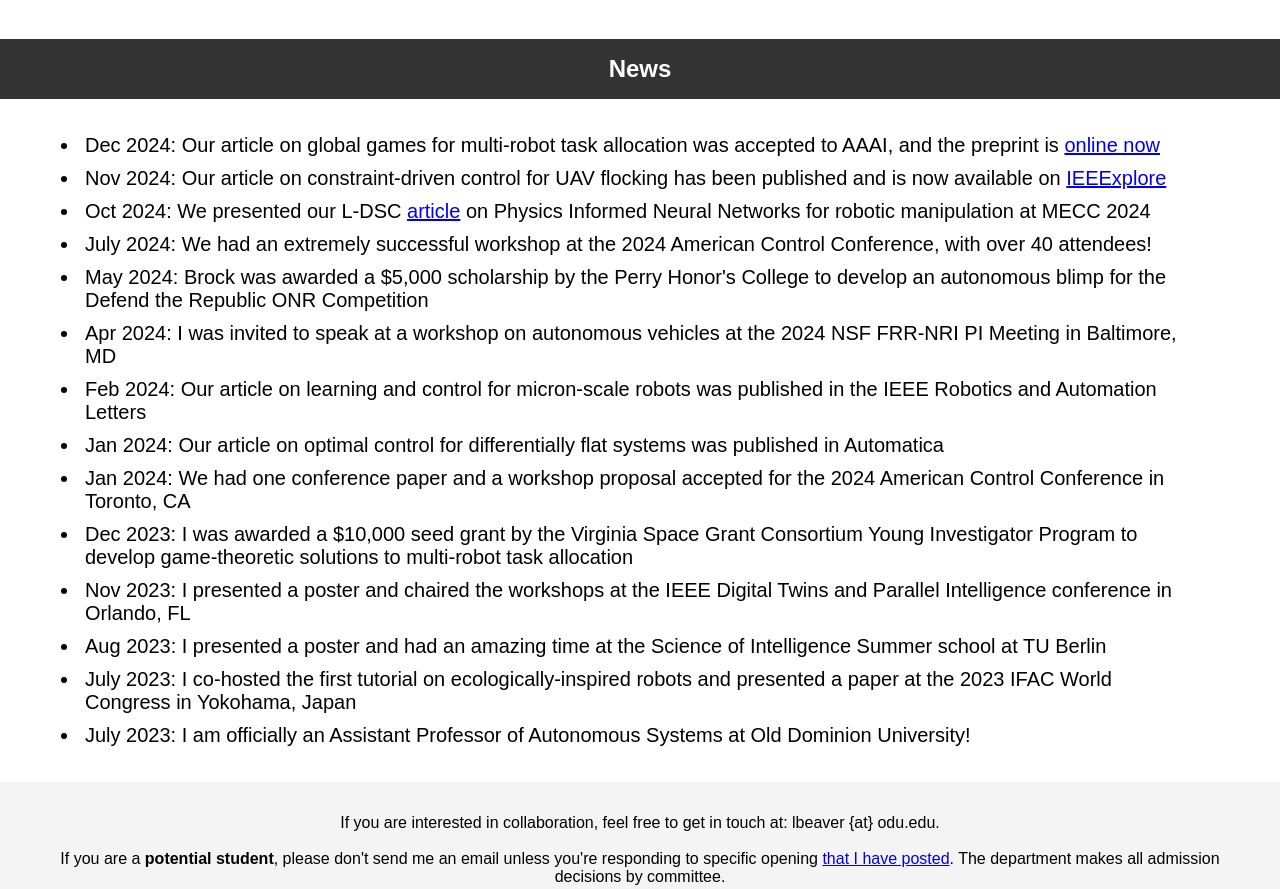
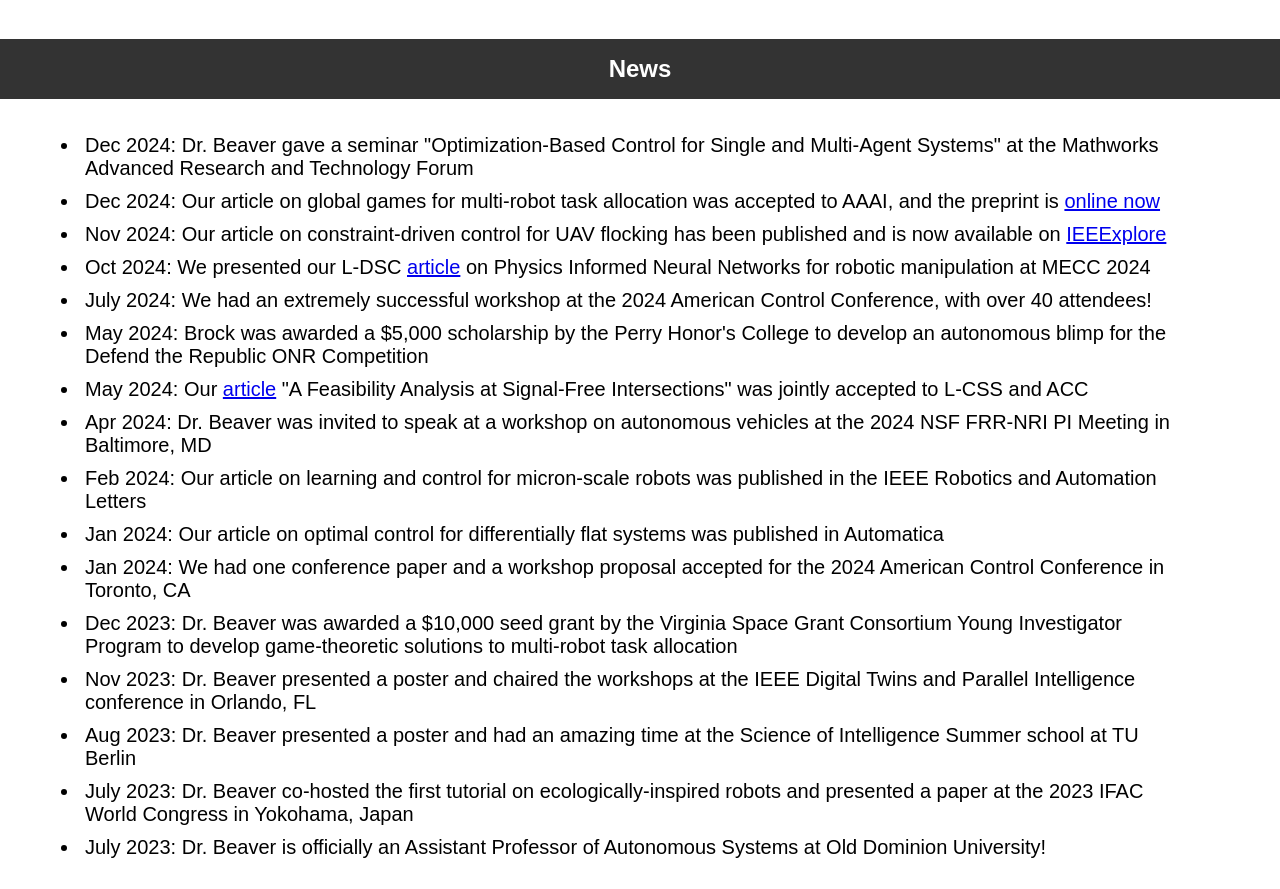
Before and after one commit to Logiant/intsyslab, a plain HTML site: page index.html in a window 1280 px wide. Shown: the part 1200-2089 px from the top of the page. Drawn offline with Linux system fonts and the light colour scheme.

Commit message:
new just before CDC

```diff
--- a/index.html
+++ b/index.html
@@ -95,20 +95,22 @@
     <section id="news">
       <header> <h2>News</h2> </header>
       <ul>
+		<li>Dec 2024: Dr. Beaver gave a seminar "Optimization-Based Control for Single and Multi-Agent Systems" at the Mathworks Advanced Research and Technology Forum</li>
 		<li>Dec 2024: Our article on global games for multi-robot task allocation was accepted to AAAI, and the preprint is <a href=https://arxiv.org/abs/2403.15621>online now</a></li>
 	  	<li>Nov 2024: Our article on constraint-driven control for UAV flocking has been published and is now available on <a href=https://ieeexplore.ieee.org/document/10737653>IEEExplore</a> </li>
 	  	<li>Oct 2024: We presented our L-DSC <a href=https://doi.org/10.1115/1.4066627>article</a> on Physics Informed Neural Networks for robotic manipulation at MECC 2024</li>
 	    <li>July 2024: We had an extremely successful workshop at the 2024 American Control Conference, with over 40 attendees!</li>
         <li>May 2024: Brock was awarded a $5,000 scholarship by the Perry Honor's College to develop an autonomous blimp for the Defend the Republic ONR Competition</li>
-        <li>Apr 2024: I was invited to speak at a workshop on autonomous vehicles at the 2024 NSF FRR-NRI PI Meeting in Baltimore, MD</li>
+		<li>May 2024: Our <a href=https://ieeexplore.ieee.org/document/10551377/>article</a> "A Feasibility Analysis at Signal-Free Intersections" was jointly accepted to L-CSS and ACC</li>
+        <li>Apr 2024: Dr. Beaver was invited to speak at a workshop on autonomous vehicles at the 2024 NSF FRR-NRI PI Meeting in Baltimore, MD</li>
         <li>Feb 2024: Our article on learning and control for micron-scale robots was published in the IEEE Robotics and Automation Letters</li>
         <li>Jan 2024: Our article on optimal control for differentially flat systems was published in Automatica</li>
         <li>Jan 2024: We had one conference paper and a workshop proposal accepted for the 2024 American Control Conference in Toronto, CA</li>
-        <li>Dec 2023: I was awarded a $10,000 seed grant by the Virginia Space Grant Consortium Young Investigator Program to develop game-theoretic solutions to multi-robot task allocation</li>
-        <li>Nov 2023: I presented a poster and chaired the workshops at the IEEE Digital Twins and Parallel Intelligence conference in Orlando, FL</li>
-        <li>Aug 2023: I presented a poster and had an amazing time at the Science of Intelligence Summer school at TU Berlin</li>
-        <li>July 2023: I co-hosted the first tutorial on ecologically-inspired robots and presented a paper at the 2023 IFAC World Congress in Yokohama, Japan</li>
-        <li>July 2023: I am officially an Assistant Professor of Autonomous Systems at Old Dominion University!</li>
+        <li>Dec 2023: Dr. Beaver was awarded a $10,000 seed grant by the Virginia Space Grant Consortium Young Investigator Program to develop game-theoretic solutions to multi-robot task allocation</li>
+        <li>Nov 2023: Dr. Beaver presented a poster and chaired the workshops at the IEEE Digital Twins and Parallel Intelligence conference in Orlando, FL</li>
+        <li>Aug 2023: Dr. Beaver presented a poster and had an amazing time at the Science of Intelligence Summer school at TU Berlin</li>
+        <li>July 2023: Dr. Beaver co-hosted the first tutorial on ecologically-inspired robots and presented a paper at the 2023 IFAC World Congress in Yokohama, Japan</li>
+        <li>July 2023: Dr. Beaver is officially an Assistant Professor of Autonomous Systems at Old Dominion University!</li>
       </ul>
     </section>
 
```
